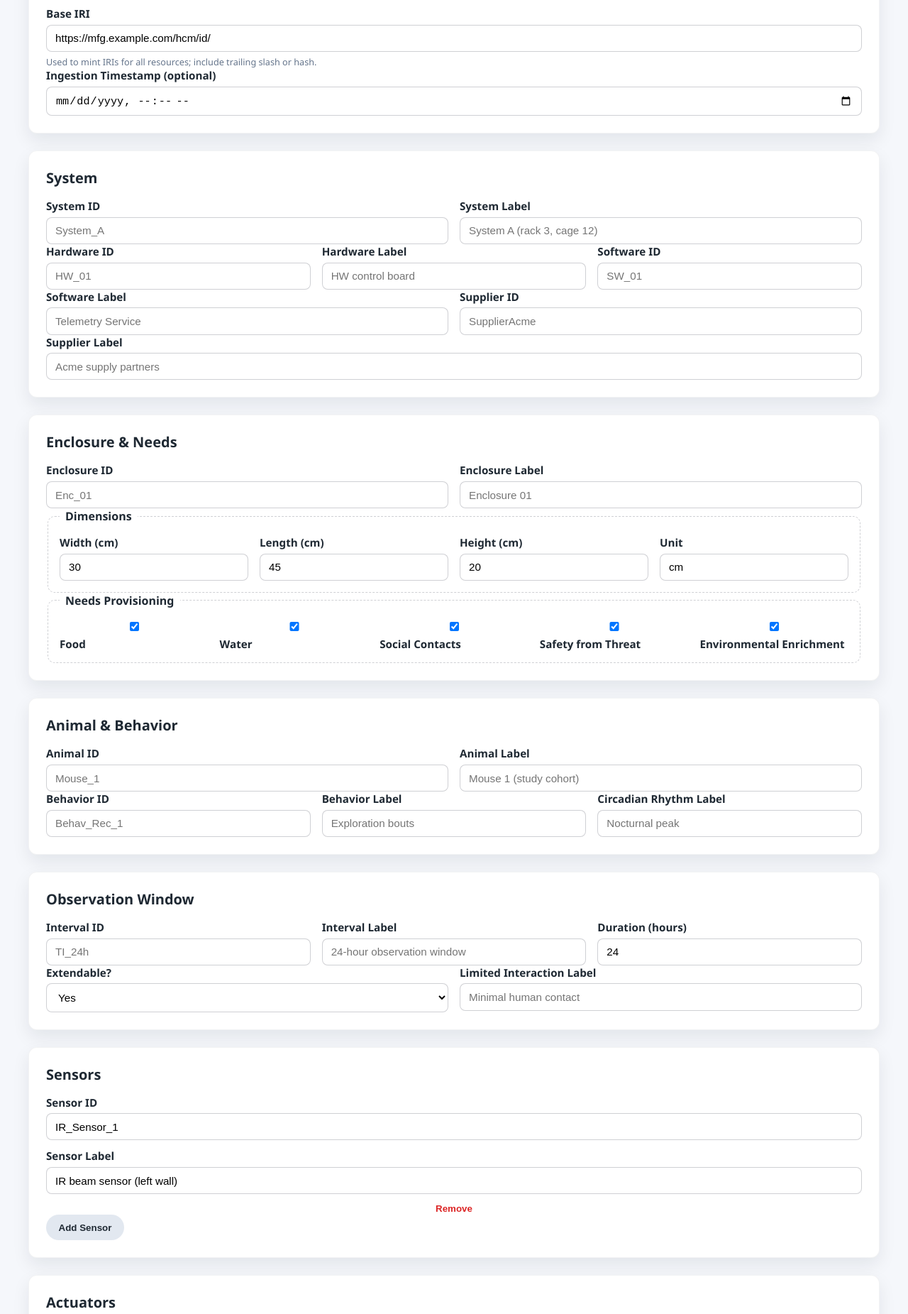
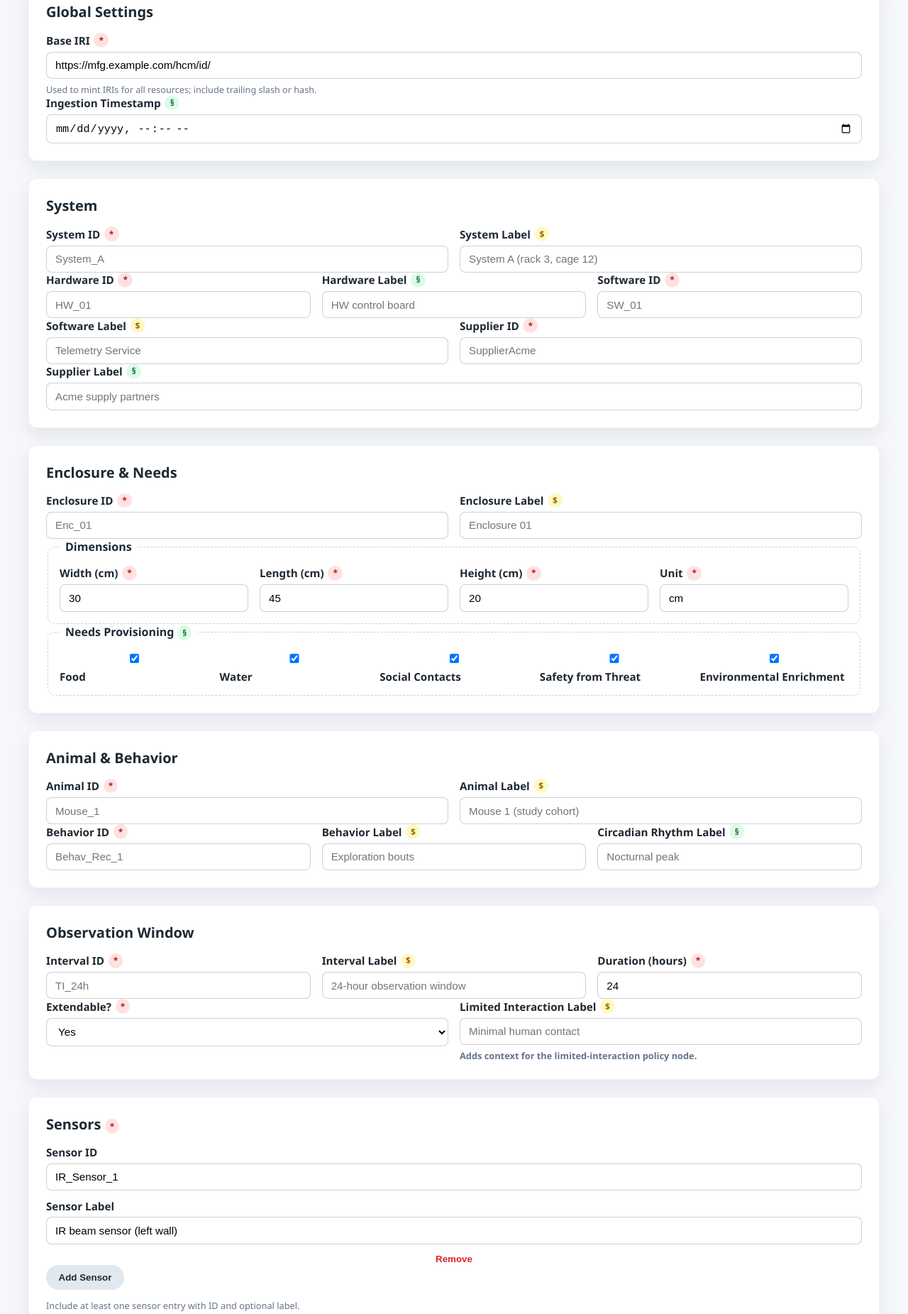
Before and after one commit to dhuzard/HCMO, a website: page webapp/public/index.html in a window 1280 px wide. Shown: the part 284-2135 px from the top of the page at 71% size. Drawn offline with Linux system fonts and the light colour scheme; no server answers.

Commit message:
feat: Enhance form accessibility with field legends and tags for mandatory, recommended, and optional fields

```diff
--- a/webapp/public/index.html
+++ b/webapp/public/index.html
@@ -18,17 +18,19 @@
       <button type="button" class="tab-button" data-panel-target="blueprint-panel">Metadata Blueprint</button>
     </nav>
 
+    <p class="field-legend" role="note">Legend: <span class="field-tag field-tag--mandatory" aria-hidden="true">*</span> mandatory · <span class="field-tag field-tag--recommended" aria-hidden="true">$</span> recommended · <span class="field-tag field-tag--optional" aria-hidden="true">§</span> optional</p>
+
     <section id="export-panel" class="panel panel--active" data-panel="export-panel">
       <form id="hcmo-form" class="form">
         <section class="card">
           <h2>Global Settings</h2>
           <label>
-            Base IRI
+            <span class="form-label">Base IRI <span class="field-tag field-tag--mandatory" aria-hidden="true">*</span></span>
             <input type="url" name="baseIri" value="https://mfg.example.com/hcm/id/" required>
             <small>Used to mint IRIs for all resources; include trailing slash or hash.</small>
           </label>
           <label>
-            Ingestion Timestamp (optional)
+            <span class="form-label">Ingestion Timestamp <span class="field-tag field-tag--optional" aria-hidden="true">§</span></span>
             <input type="datetime-local" name="ingestedAt">
           </label>
         </section>
@@ -37,40 +39,40 @@
           <h2>System</h2>
           <div class="grid grid--two">
             <label>
-              System ID
+              <span class="form-label">System ID <span class="field-tag field-tag--mandatory" aria-hidden="true">*</span></span>
               <input type="text" name="systemId" placeholder="System_A" required>
             </label>
             <label>
-              System Label
+              <span class="form-label">System Label <span class="field-tag field-tag--recommended" aria-hidden="true">$</span></span>
               <input type="text" name="systemLabel" placeholder="System A (rack 3, cage 12)">
             </label>
           </div>
           <div class="grid grid--three">
             <label>
-              Hardware ID
+              <span class="form-label">Hardware ID <span class="field-tag field-tag--mandatory" aria-hidden="true">*</span></span>
               <input type="text" name="hardwareId" placeholder="HW_01" required>
             </label>
             <label>
-              Hardware Label
+              <span class="form-label">Hardware Label <span class="field-tag field-tag--optional" aria-hidden="true">§</span></span>
               <input type="text" name="hardwareLabel" placeholder="HW control board">
             </label>
             <label>
-              Software ID
+              <span class="form-label">Software ID <span class="field-tag field-tag--mandatory" aria-hidden="true">*</span></span>
               <input type="text" name="softwareId" placeholder="SW_01" required>
             </label>
           </div>
           <div class="grid grid--two">
             <label>
-              Software Label
+              <span class="form-label">Software Label <span class="field-tag field-tag--recommended" aria-hidden="true">$</span></span>
               <input type="text" name="softwareLabel" placeholder="Telemetry Service">
             </label>
             <label>
-              Supplier ID
+              <span class="form-label">Supplier ID <span class="field-tag field-tag--mandatory" aria-hidden="true">*</span></span>
               <input type="text" name="supplierId" placeholder="SupplierAcme" required>
             </label>
           </div>
           <label>
-            Supplier Label
+            <span class="form-label">Supplier Label <span class="field-tag field-tag--optional" aria-hidden="true">§</span></span>
             <input type="text" name="supplierLabel" placeholder="Acme supply partners">
           </label>
         </section>
@@ -79,33 +81,37 @@
           <h2>Enclosure &amp; Needs</h2>
           <div class="grid grid--two">
             <label>
-              Enclosure ID
+              <span class="form-label">Enclosure ID <span class="field-tag field-tag--mandatory" aria-hidden="true">*</span></span>
               <input type="text" name="enclosureId" placeholder="Enc_01" required>
             </label>
             <label>
-              Enclosure Label
+              <span class="form-label">Enclosure Label <span class="field-tag field-tag--recommended" aria-hidden="true">$</span></span>
               <input type="text" name="enclosureLabel" placeholder="Enclosure 01">
             </label>
           </div>
           <fieldset class="fieldset">
             <legend>Dimensions</legend>
             <div class="grid grid--four">
-              <label>Width (cm)
+              <label>
+                <span class="form-label">Width (cm) <span class="field-tag field-tag--mandatory" aria-hidden="true">*</span></span>
                 <input type="number" step="0.1" name="width" value="30" required>
               </label>
-              <label>Length (cm)
+              <label>
+                <span class="form-label">Length (cm) <span class="field-tag field-tag--mandatory" aria-hidden="true">*</span></span>
                 <input type="number" step="0.1" name="length" value="45" required>
               </label>
-              <label>Height (cm)
+              <label>
+                <span class="form-label">Height (cm) <span class="field-tag field-tag--mandatory" aria-hidden="true">*</span></span>
                 <input type="number" step="0.1" name="height" value="20" required>
               </label>
-              <label>Unit
+              <label>
+                <span class="form-label">Unit <span class="field-tag field-tag--mandatory" aria-hidden="true">*</span></span>
                 <input type="text" name="unit" value="cm" required>
               </label>
             </div>
           </fieldset>
           <fieldset class="fieldset">
-            <legend>Needs Provisioning</legend>
+            <legend>Needs Provisioning <span class="field-tag field-tag--optional" aria-hidden="true">§</span></legend>
             <div class="grid grid--five">
               <label><input type="checkbox" name="needFood" checked> Food</label>
               <label><input type="checkbox" name="needWater" checked> Water</label>
@@ -120,25 +126,25 @@
           <h2>Animal &amp; Behavior</h2>
           <div class="grid grid--two">
             <label>
-              Animal ID
+              <span class="form-label">Animal ID <span class="field-tag field-tag--mandatory" aria-hidden="true">*</span></span>
               <input type="text" name="animalId" placeholder="Mouse_1" required>
             </label>
             <label>
-              Animal Label
+              <span class="form-label">Animal Label <span class="field-tag field-tag--recommended" aria-hidden="true">$</span></span>
               <input type="text" name="animalLabel" placeholder="Mouse 1 (study cohort)">
             </label>
           </div>
           <div class="grid grid--three">
             <label>
-              Behavior ID
+              <span class="form-label">Behavior ID <span class="field-tag field-tag--mandatory" aria-hidden="true">*</span></span>
               <input type="text" name="behaviorId" placeholder="Behav_Rec_1" required>
             </label>
             <label>
-              Behavior Label
+              <span class="form-label">Behavior Label <span class="field-tag field-tag--recommended" aria-hidden="true">$</span></span>
               <input type="text" name="behaviorLabel" placeholder="Exploration bouts">
             </label>
             <label>
-              Circadian Rhythm Label
+              <span class="form-label">Circadian Rhythm Label <span class="field-tag field-tag--optional" aria-hidden="true">§</span></span>
               <input type="text" name="circadianLabel" placeholder="Nocturnal peak">
             </label>
           </div>
@@ -148,43 +154,46 @@
           <h2>Observation Window</h2>
           <div class="grid grid--three">
             <label>
-              Interval ID
+              <span class="form-label">Interval ID <span class="field-tag field-tag--mandatory" aria-hidden="true">*</span></span>
               <input type="text" name="intervalId" placeholder="TI_24h" required>
             </label>
             <label>
-              Interval Label
+              <span class="form-label">Interval Label <span class="field-tag field-tag--recommended" aria-hidden="true">$</span></span>
               <input type="text" name="intervalLabel" placeholder="24-hour observation window">
             </label>
             <label>
-              Duration (hours)
+              <span class="form-label">Duration (hours) <span class="field-tag field-tag--mandatory" aria-hidden="true">*</span></span>
               <input type="number" step="0.1" name="durationHours" value="24" required>
             </label>
           </div>
           <div class="grid grid--two">
             <label>
-              Extendable?
+              <span class="form-label">Extendable? <span class="field-tag field-tag--mandatory" aria-hidden="true">*</span></span>
               <select name="isExtendable" required>
                 <option value="true" selected>Yes</option>
                 <option value="false">No</option>
               </select>
             </label>
             <label>
-              Limited Interaction Label
-              <input type="text" name="limitedInteractionLabel" placeholder="Minimal human contact" required>
+              <span class="form-label">Limited Interaction Label <span class="field-tag field-tag--recommended" aria-hidden="true">$</span></span>
+              <input type="text" name="limitedInteractionLabel" placeholder="Minimal human contact">
+              <span class="field-hint">Adds context for the limited-interaction policy node.</span>
             </label>
           </div>
         </section>
 
         <section class="card">
-          <h2>Sensors</h2>
+          <h2>Sensors <span class="field-tag field-tag--mandatory" aria-hidden="true">*</span></h2>
           <div id="sensor-list" class="repeat-list" data-sensor-list></div>
           <button type="button" id="add-sensor" class="button button--secondary">Add Sensor</button>
+          <p class="field-hint">Include at least one sensor entry with ID and optional label.</p>
         </section>
 
         <section class="card">
-          <h2>Actuators</h2>
+          <h2>Actuators <span class="field-tag field-tag--mandatory" aria-hidden="true">*</span></h2>
           <div id="actuator-list" class="repeat-list" data-actuator-list></div>
           <button type="button" id="add-actuator" class="button button--secondary">Add Actuator</button>
+          <p class="field-hint">Include at least one actuator entry with ID and optional label.</p>
         </section>
 
         <footer class="form__footer">
--- a/webapp/public/style.css
+++ b/webapp/public/style.css
@@ -91,6 +91,52 @@ label {
   gap: 0.35rem;
   font-weight: 600;
   font-size: 0.95rem;
+}
+
+.form-label {
+  display: inline-flex;
+  align-items: center;
+  gap: 0.35rem;
+}
+
+.field-tag {
+  display: inline-flex;
+  align-items: center;
+  justify-content: center;
+  min-width: 1.3rem;
+  height: 1.3rem;
+  border-radius: 999px;
+  font-size: 0.75rem;
+  font-weight: 700;
+  background: #e2e8f0;
+  color: #1f2933;
+  line-height: 1;
+}
+
+.field-tag--mandatory {
+  background: #fee2e2;
+  color: #b91c1c;
+}
+
+.field-tag--recommended {
+  background: #fef9c3;
+  color: #a16207;
+}
+
+.field-tag--optional {
+  background: #dcfce7;
+  color: #166534;
+}
+
+.field-hint {
+  font-size: 0.8rem;
+  color: #64748b;
+}
+
+.field-legend {
+  font-size: 0.85rem;
+  color: #475569;
+  margin-bottom: 1rem;
 }
 
 input, select, textarea {
```
Also changed, not shown: README.md.
